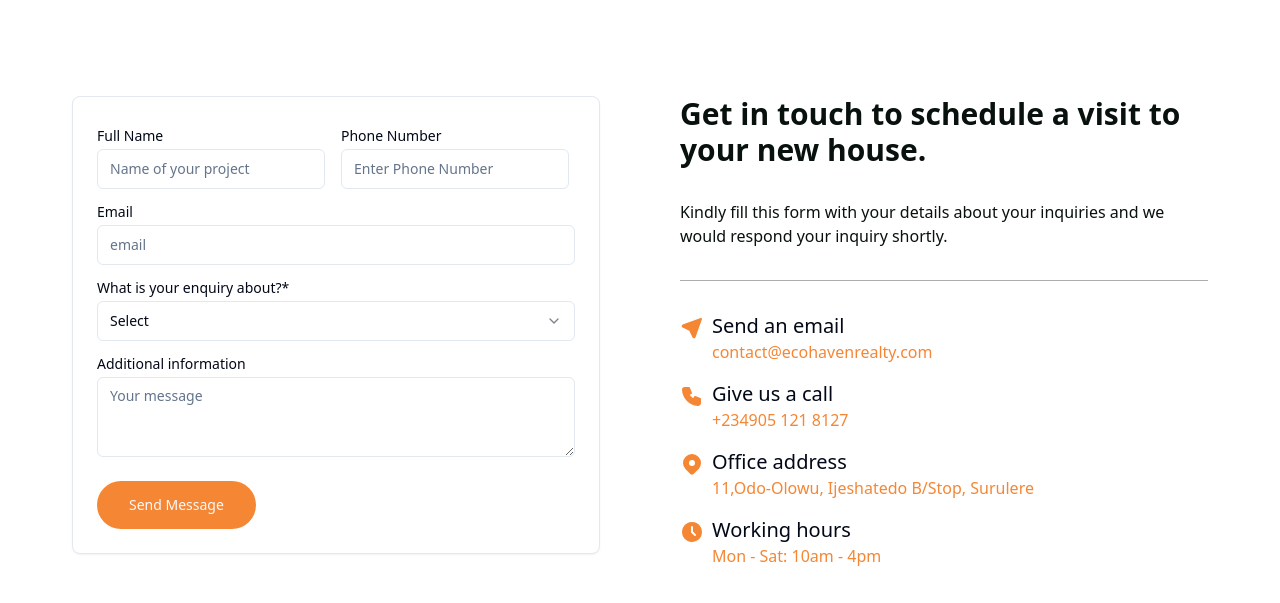
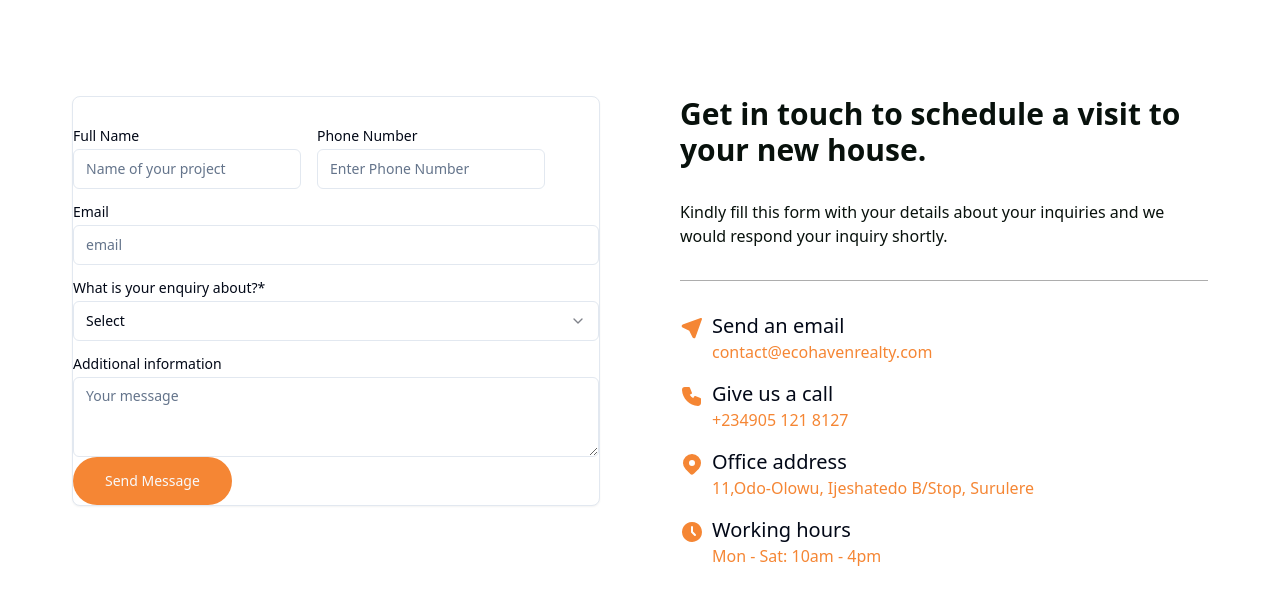
Before and after one commit to shubhcode12/avishkarinfra, a Next.js app: page / in a window 1280 px wide. Shown: the part 6440-7043 px from the top of the page. Built offline with nearby package versions, Linux system fonts and the light colour scheme; no server answers.

Commit message:
fix padding

```diff
--- a/src/components/ui/card.tsx
+++ b/src/components/ui/card.tsx
@@ -60,7 +60,7 @@ const CardContent = React.forwardRef<
   HTMLDivElement,
   React.HTMLAttributes<HTMLDivElement>
 >(({ className, ...props }, ref) => (
-  <div ref={ref} className={cn("p-6 pt-0", className)} {...props} />
+  <div ref={ref} className={cn("p-0 pt-0", className)} {...props} />
 ))
 CardContent.displayName = "CardContent"
 
@@ -70,7 +70,7 @@ const CardFooter = React.forwardRef<
 >(({ className, ...props }, ref) => (
   <div
     ref={ref}
-    className={cn("flex items-center p-6 pt-0", className)}
+    className={cn("flex items-center p-0 pt-0", className)}
     {...props}
   />
 ))
```
